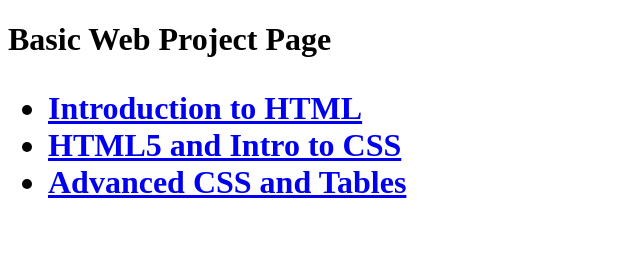
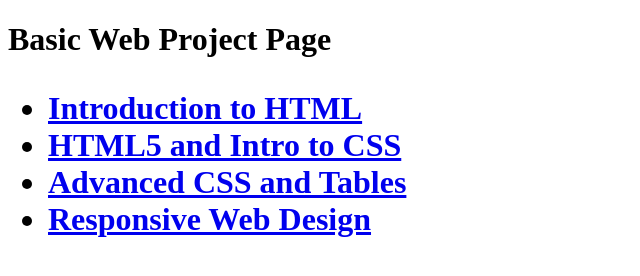
Before and after one commit to rlfoster0914/HTMLfostr, a plain HTML site: page index.html in a window 1280 px wide. Shown: the whole page, without its empty margins (0-640 px from the left). Drawn offline with Linux system fonts and the light colour scheme.

Commit message:
Update index.html

```diff
--- a/index.html
+++ b/index.html
@@ -13,6 +13,7 @@
             <li><a href="Intro_to_HTML/index.html" target="_blank">Introduction to HTML</a></li>
             <li><a href="HTML5_Intro_to_CSS/index.html">HTML5 and Intro to CSS</a></li>
             <li><a href="Adv_CSS_Tables/index.html">Advanced CSS and Tables</a></li>
+            <li><a href="Responsive_Web_Design/index.html">Responsive Web Design</a></li>
         </ul>
     </h1>
 </body>
```
